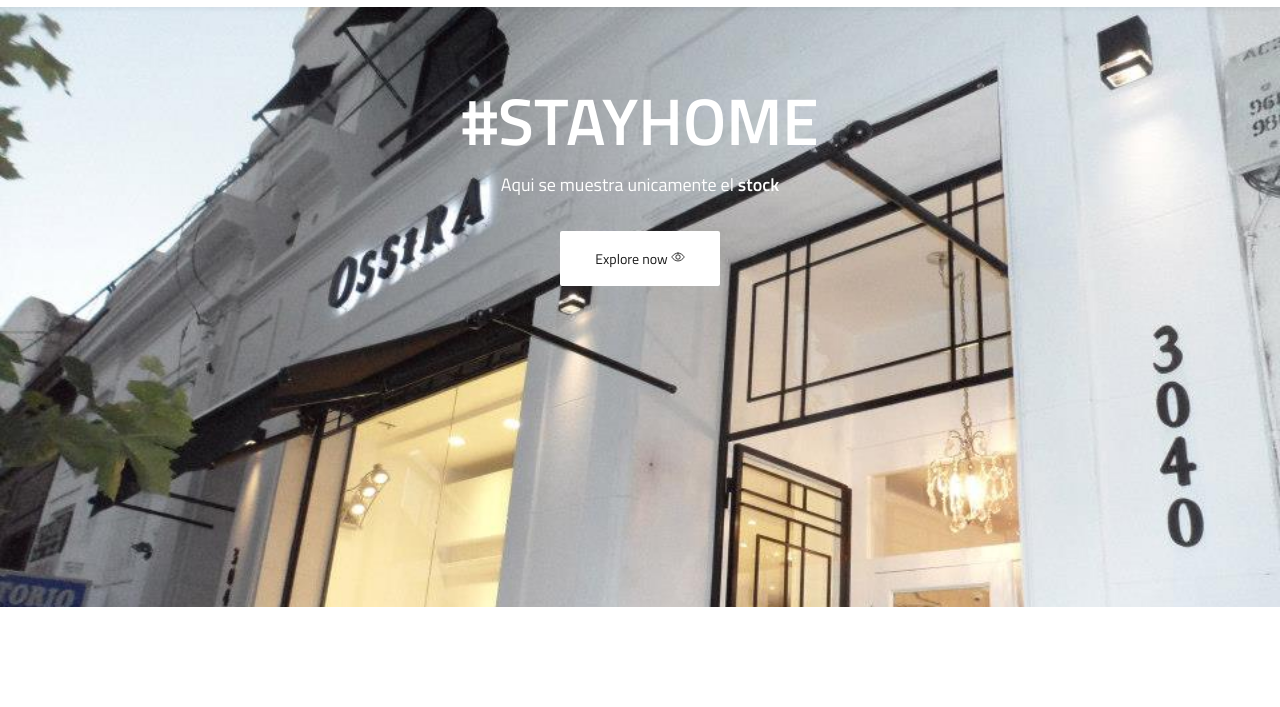
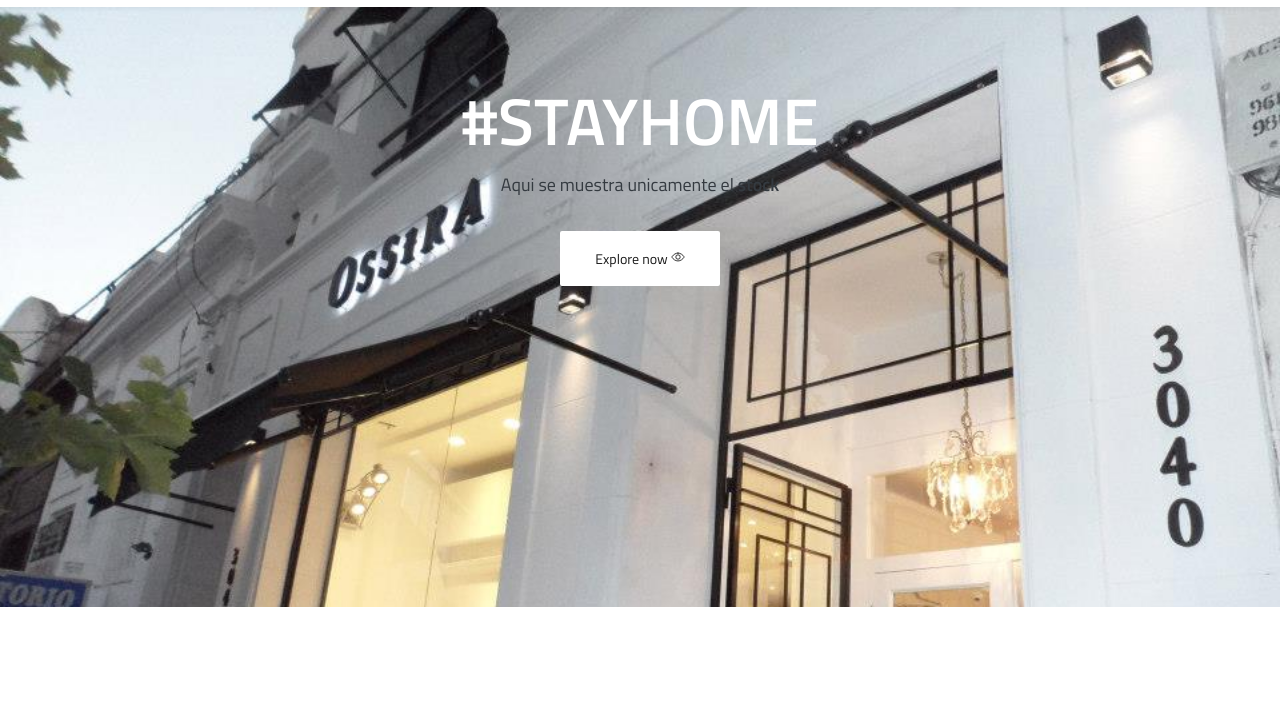
Before and after one commit to ossiranecochea/stock, a plain HTML site: page index.html in a window 1280 px wide. Shown: the part 93-800 px from the top of the page. Drawn offline with nearby package versions, Linux system fonts and the light colour scheme.

Commit message:
Add files via upload

```diff
--- a/index.html
+++ b/index.html
@@ -48,7 +48,7 @@
     <div class="content-center topmargin-lg">
       <br>
     <h1>#STAYHOME</h1>
-    <p >Aqui se muestra unicamente el <strong>stock</strong></p>
+    <p class="text-dark">Aqui se muestra unicamente el <strong>stock</strong></p>
       <a href="#section3" class="btn btn-light topmargin-sm"> Explore now <ion-icon name="eye-outline"></ion-icon></ion-icon></a>
   </div>
 
```
